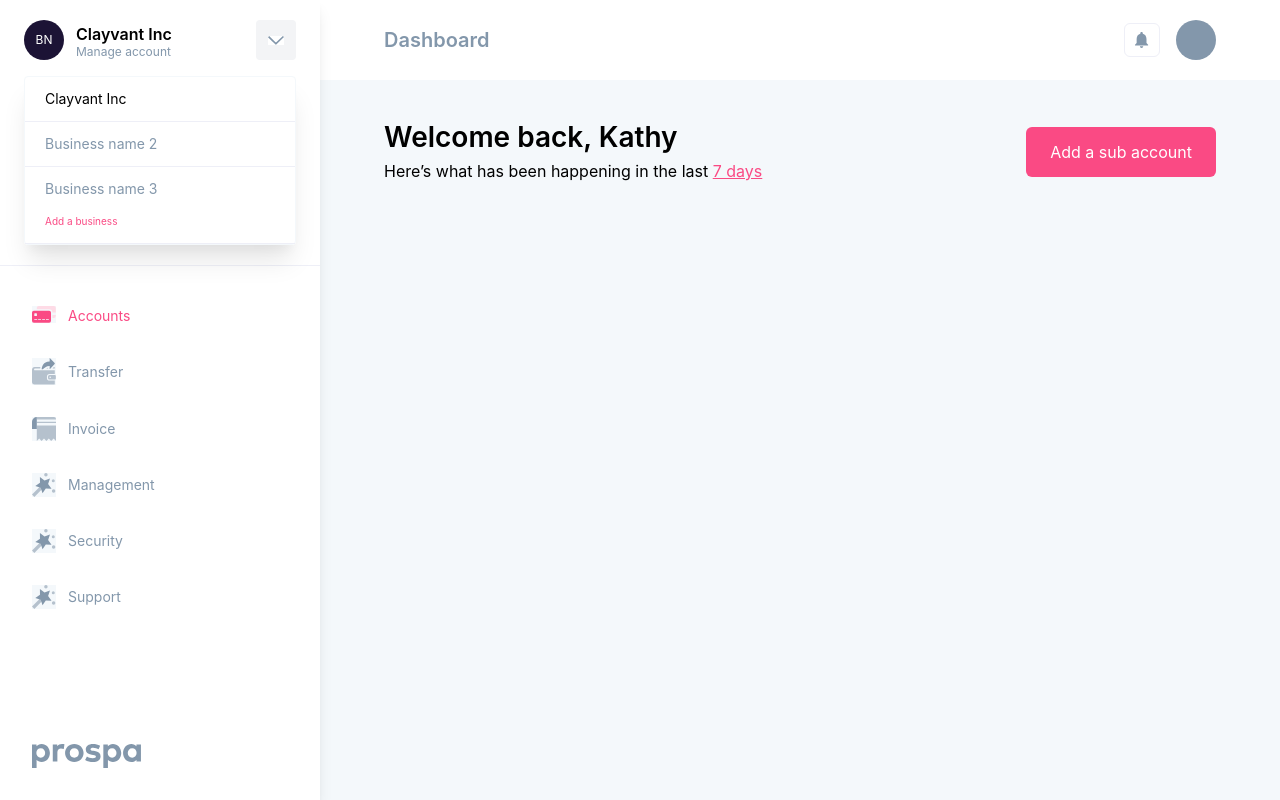
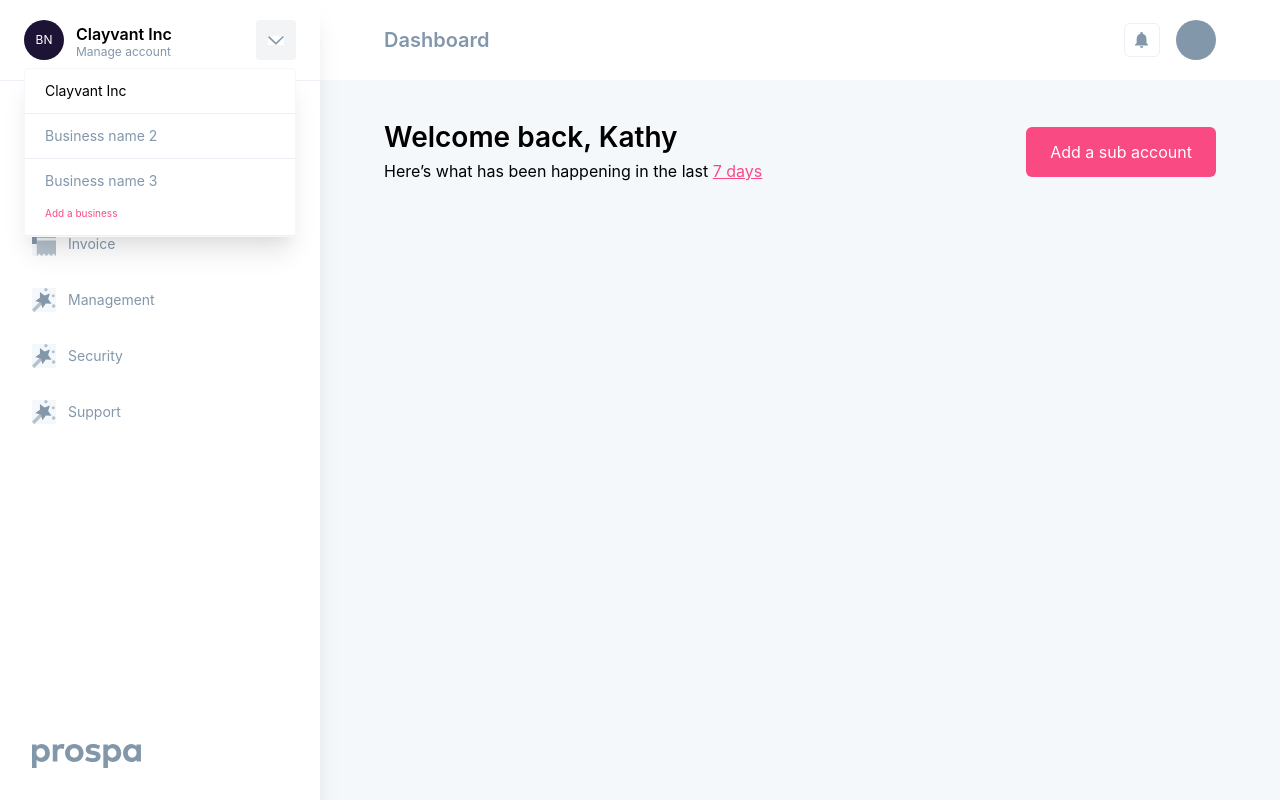
Before and after one commit to peterodet/prospa, a Next.js app: page /dashboard in a window 1280 px wide. Both pictures are taken after a click on the button 276 px from the left and 40 px from the top of the page. Built offline with nearby package versions, Linux system fonts and the light colour scheme.

Commit message:
Menu Fixes

```diff
--- a/layouts/dashboard.js
+++ b/layouts/dashboard.js
@@ -27,7 +27,7 @@ export default function Layout({ title, children, back }) {
       <main className="flex h-screen bg-gray-200">
         <div
           className={classnames(
-          "hidden z-10 md:flex flex-col content-center shadow-lg bg-white h-100 w-80")}
+          "hidden z-10 md:flex flex-col content-center shadow-xl bg-white h-100 w-80")}
         >
           <div className="px-6 py-5 border-b border-gray-300">
             <div className="relative">
@@ -48,7 +48,7 @@ export default function Layout({ title, children, back }) {
                   </svg>
                 </button>
               </div>
-              <div className={classnames('rounded shadow-xl border border-gray-200 mt-4', {'hidden': !showUserMenu})}>
+              <div className={classnames('bg-white absolute rounded shadow-xl border border-gray-200 w-full mt-2', {'hidden': !showUserMenu})}>
                 <ul>
                   <li className="text-sm px-5 py-3 border-b border-gray-300">
                     Clayvant Inc
```
